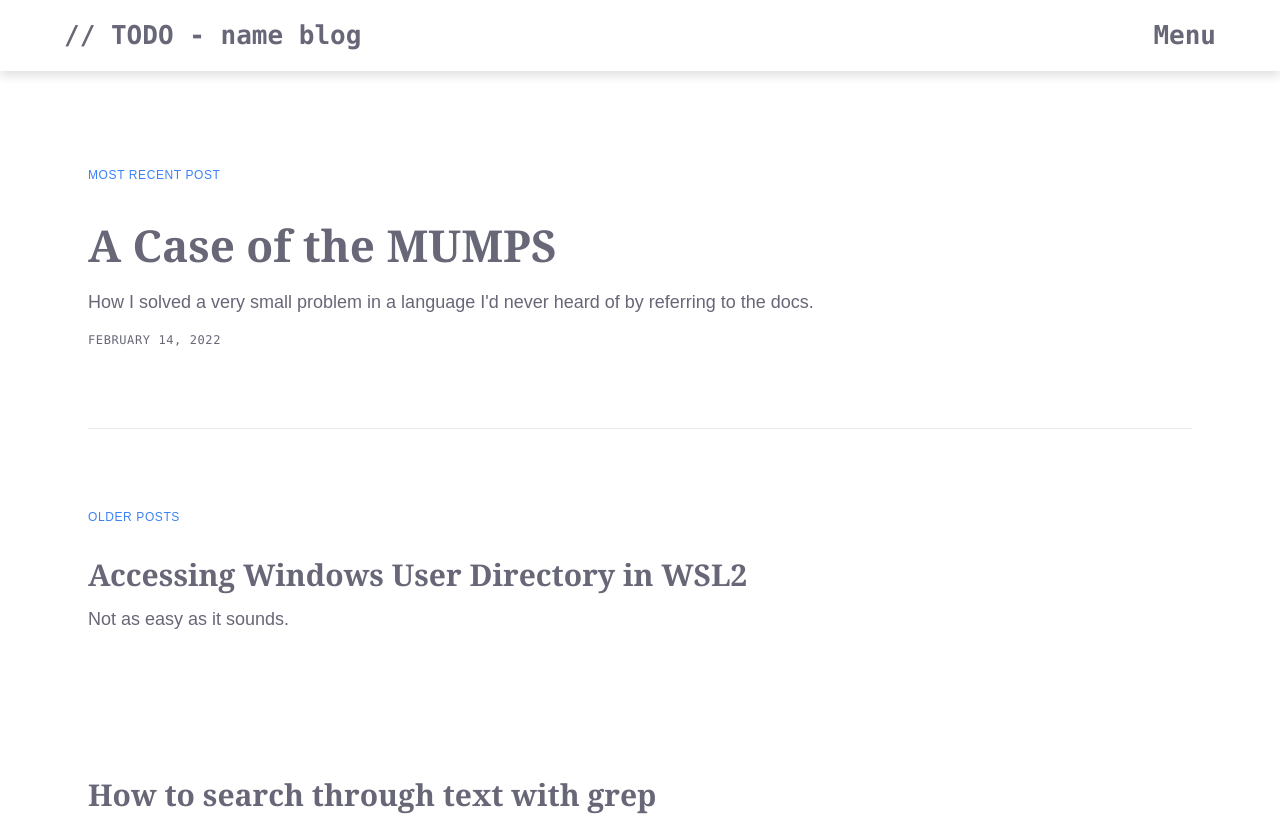
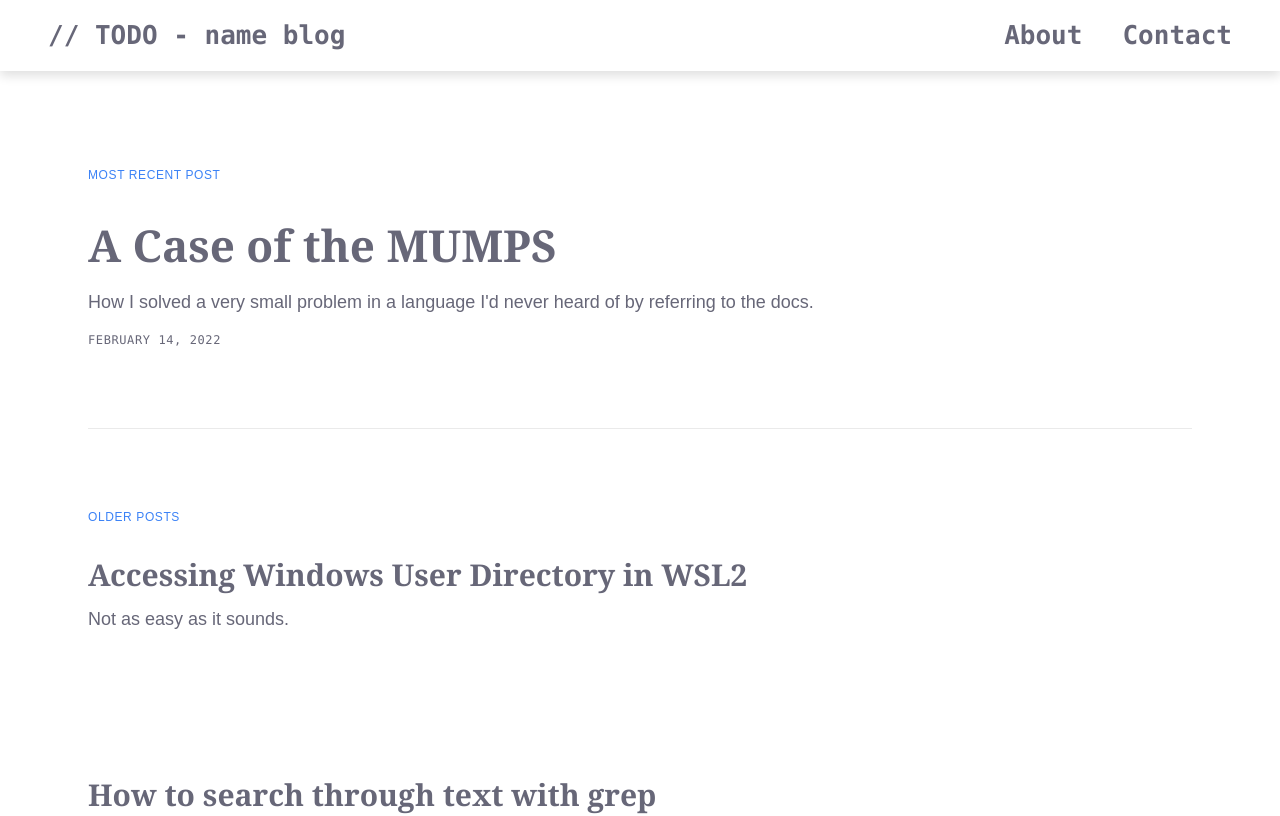
Before and after one commit to kvnloughead/nextjs-blog, a Next.js app: page / in a window 1280 px wide. Shown: the top 816 px of the page. Built offline with nearby package versions, Linux system fonts and the light colour scheme.

Commit message:
Add working links to nav

```diff
--- a/components/footer.js
+++ b/components/footer.js
@@ -2,7 +2,7 @@ import Container from './container';
 
 export default function Footer() {
   return (
-    <footer className="bg-accent-1 border-t px-6 border-accent-2">
+    <footer id="footer" className="bg-accent-1 border-t px-6 border-accent-2">
       <Container>
         <div className="py-14 flex flex-col lg:flex-row lg:justify-between items-center mx-auto">
           <h3 className="font-serif font-bold text-2xl text-center lg:text-left mb-10 lg:mb-0 lg:pr-4 lg:w-1/2">
--- a/components/header.js
+++ b/components/header.js
@@ -4,19 +4,31 @@ import { BLOG_SITE_NAME } from '../lib/constants';
 
 export default function Header() {
   return (
-    <header className="font-mono font-bold md:text-2xl flex flex-row justify-between items-start shadow-sm md:justify-between py-4 px-6 lg:px-10 xl:px-12">
-      <nav className="w-288 m-auto flex flex-row justify-between items-start">
+    <header className="font-mono font-bold md:text-2xl justify-between items-start shadow-sm md:justify-between py-4 px-6 lg:px-10 xl:px-12">
+      <nav className="w-full m-auto grid grid-cols-header justify-between items-start">
         <Link href="/">
           <a href="/" className="hover:underline">
             {BLOG_SITE_NAME}
           </a>
         </Link>
-        <button
+        <div className="flex justify-end gap-10">
+          <Link href="/about">
+            <a href="/about" className="hover:underline">
+              About
+            </a>
+          </Link>
+          <Link href="#footer">
+            <a href="#footer" className="hover:underline">
+              Contact
+            </a>
+          </Link>
+        </div>
+        {/* <button
           type="button"
           className="font-mono font-bold text-l md:text-2xl hover:underline"
         >
           Menu
-        </button>
+        </button> */}
       </nav>
     </header>
   );
--- a/components/layout.js
+++ b/components/layout.js
@@ -6,10 +6,10 @@ import Footer from './footer';
 import Header from './header';
 import Meta from './meta';
 
-require('prismjs/components/prism-bash.min.js');
-require('prismjs/components/prism-python.min.js');
-require('prismjs/components/prism-jsx.min.js');
-require('prismjs/components/prism-c.min.js');
+require('prismjs/components/prism-bash.min');
+require('prismjs/components/prism-python.min');
+require('prismjs/components/prism-jsx.min');
+require('prismjs/components/prism-c.min');
 require('../styles/prism-plain-text');
 
 export default function Layout({ children }) {
--- /dev/null
+++ b/pages/about.js
@@ -0,0 +1,5 @@
+function About() {
+  return <div>Under construction</div>;
+}
+
+export default About;
--- a/tailwind.config.js
+++ b/tailwind.config.js
@@ -21,8 +21,8 @@ module.exports = {
       },
       spacing: {
         28: '7rem',
-        '256': '64rem',
-        '288': '72rem'
+        256: '64rem',
+        288: '72rem',
       },
       letterSpacing: {
         tighter: '-.04em',
@@ -39,6 +39,9 @@ module.exports = {
         sm: '0 5px 10px rgba(0, 0, 0, 0.12)',
         md: '0 8px 30px rgba(0, 0, 0, 0.12)',
       },
+      gridTemplateColumns: {
+        header: '5fr 1fr',
+      },
     },
   },
 };
```
